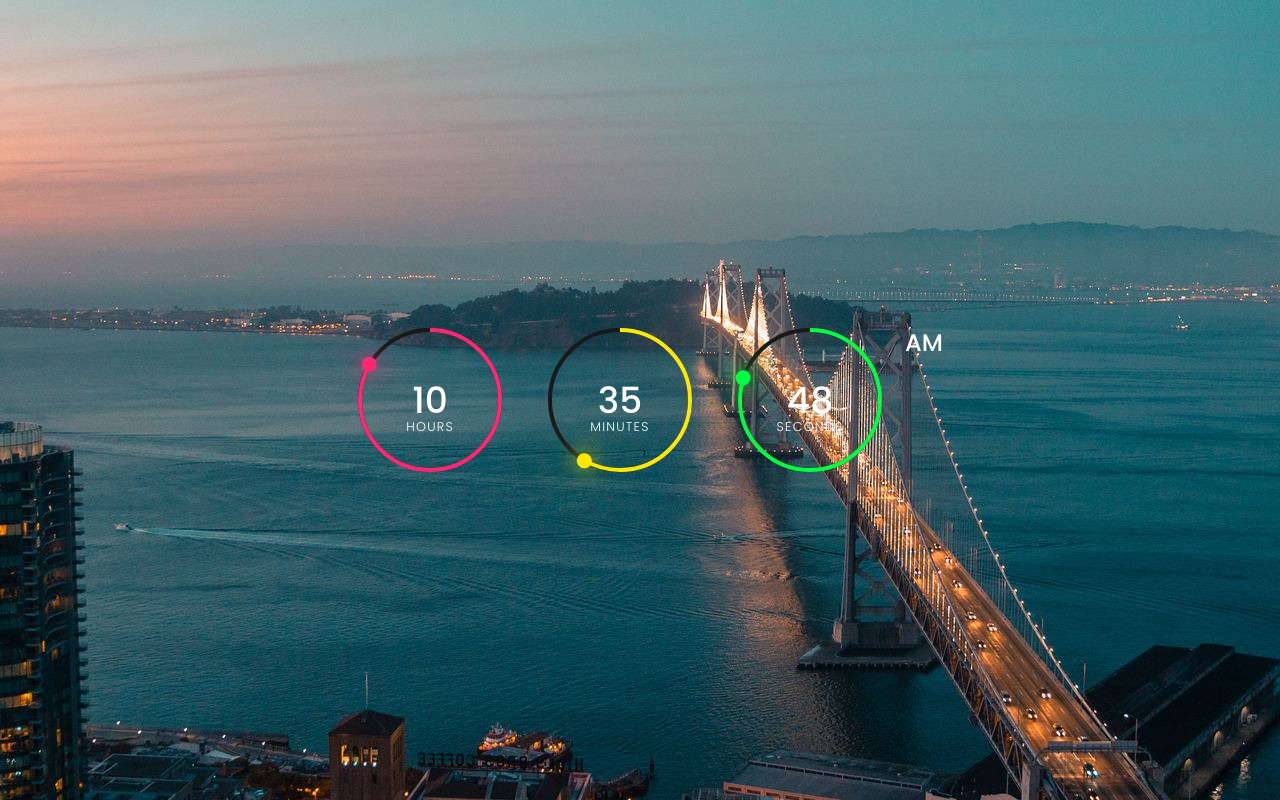
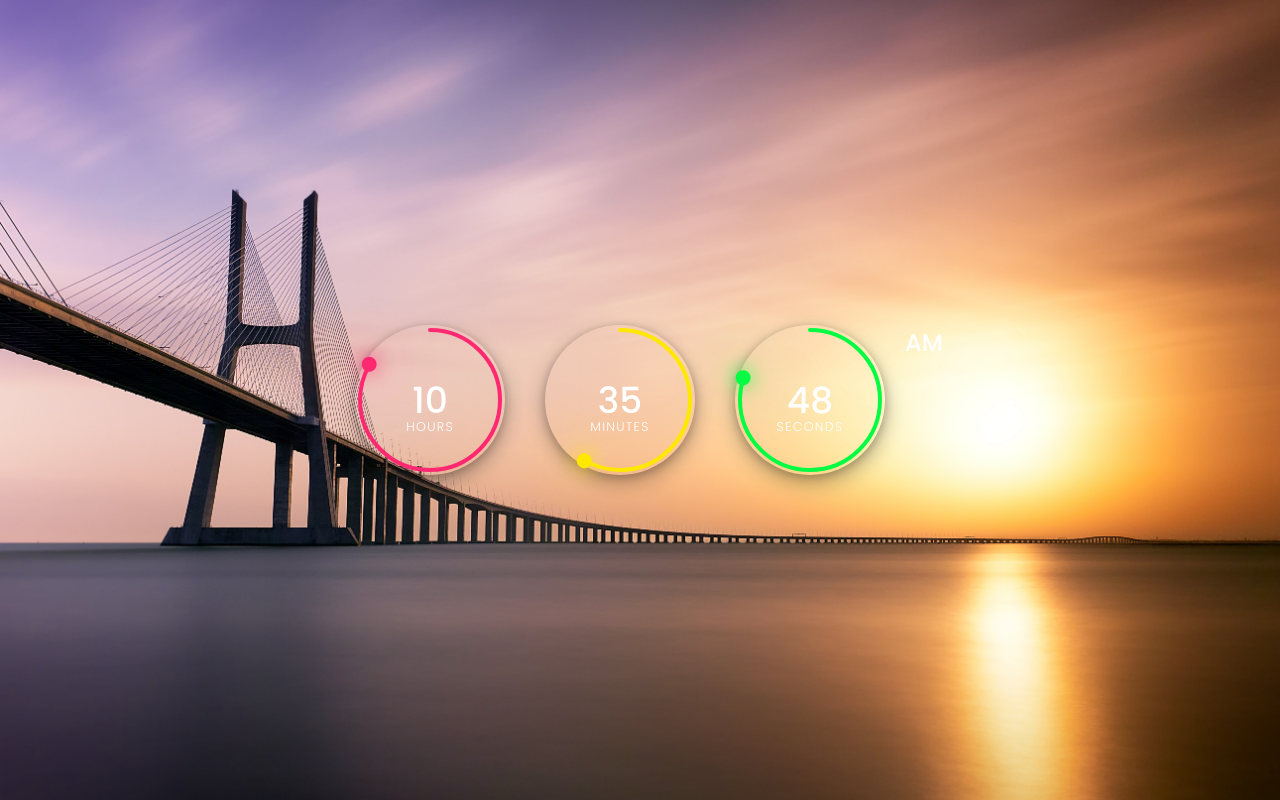
Before and after one commit to Joshj13/Digi_Time, a plain HTML site: page index.html in a window 1280 px wide. Drawn offline with Linux system fonts and the light colour scheme.

Commit message:
raduis border and updated background

```diff
--- a/style.css
+++ b/style.css
@@ -12,10 +12,11 @@ body {
   justify-content: center;
   align-items: center;
   min-height: 100vh;
-  background-image: url("Images/cool-background\ \(3\).png");
- background-repeat: no-repeat;
+  background-image: url("Images/william-warby-ld4wZGqlLF4-unsplash.jpg");
+  background-repeat: no-repeat;
   background-attachment: fixed;
-  background-position: center;
+  background-position: center center;
+  background-size: cover;
 }
 
 #time {
@@ -31,8 +32,9 @@ body {
   display: flex;
   justify-content: center;
   align-items: center;
+  box-shadow: 0 8px 20px rgba(0, 0, 0, 0.3), 0 2px 10px rgba(0, 0, 0, 0.2);
+  border-radius: 50%;
 }
-
 #time .circle svg {
   position: relative;
   width: 150px;
@@ -44,14 +46,14 @@ body {
   width: 100%;
   height: 100%;
   fill: transparent;
-  stroke: #191919;
+  stroke: linear-gradient(to right, rgba(255,255,255,0.4), rgba(255,255,255,0.4) 50%, rgba(255,255,255,0.1) 50%, rgba(255,255,255,0.1));
   stroke-width: 4;
-  /*transform: translate(5px, 5px);*/
 }
 
 #time .circle svg circle:nth-child(2) {
+  stroke-dasharray: 440;
   stroke: var(--clr);
-  stroke-dasharray: 440;
+  stroke-linecap: round;
 }
 
 #time div {
```
Also changed, not shown: Images/william-warby-ld4wZGqlLF4-unsplash.jpg (added).
